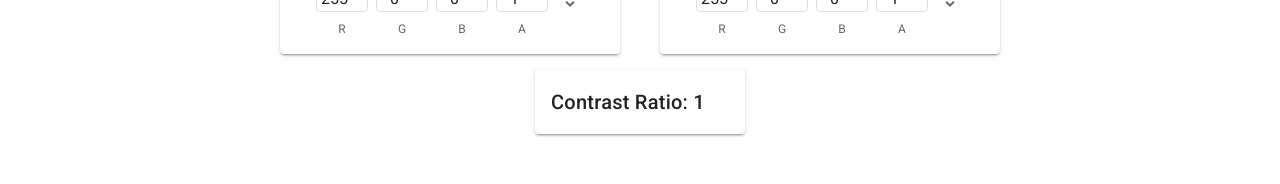
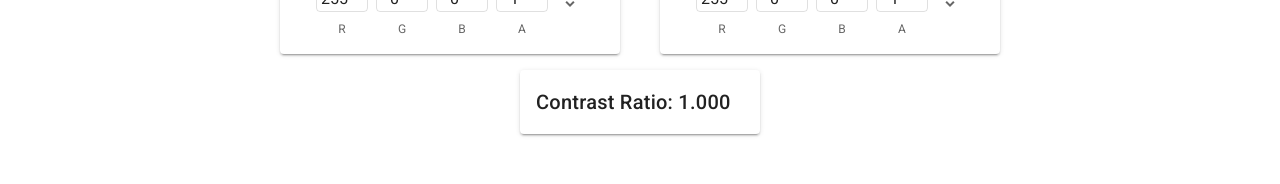
Before and after one commit to amitkummer/contrastor, a Nuxt app: page / in a window 1280 px wide. Shown: the part 442-626 px from the top of the page. Built offline with nearby package versions, Linux system fonts and the light colour scheme.

Commit message:
Change contrast ration number of digits to a fixed number

```diff
--- a/pages/index.vue
+++ b/pages/index.vue
@@ -13,10 +13,10 @@
         <v-color-picker v-model="foregroundColor"></v-color-picker>
       </v-card>
     </v-row>
-    <v-card class="ml-auto mr-auto mt-7" width="210px">
+    <v-card class="ml-auto mr-auto mt-7" width="240px">
       <v-card-title>
         Contrast Ratio:
-        {{ contrast(foregroundColor, backgroundColor) }}
+        {{ Number(contrast(foregroundColor, backgroundColor)).toFixed(3) }}
       </v-card-title>
     </v-card>
   </v-content>
```
